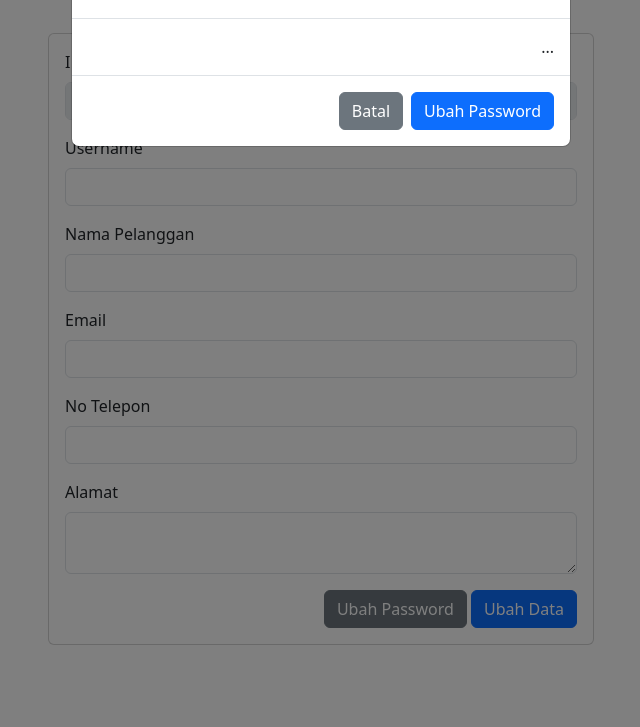
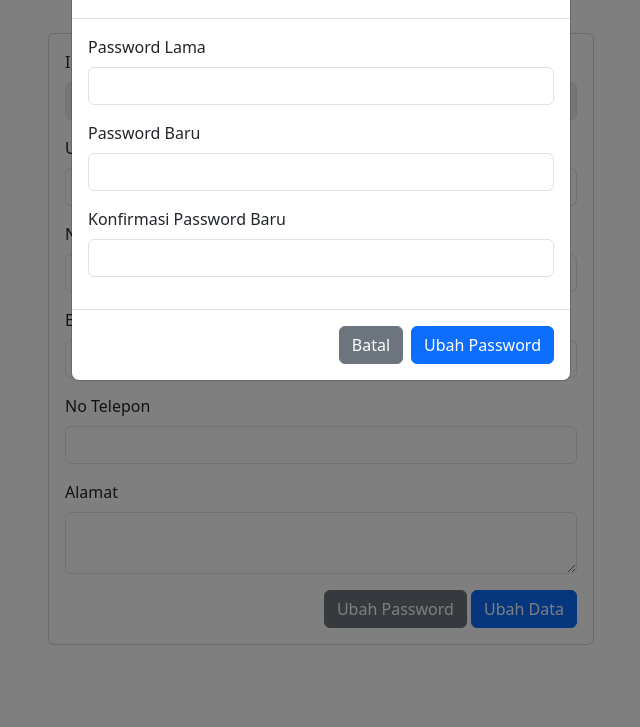
Before and after one commit to rudihardianto/website-laundry-php-native, a PHP site: page /laundry_rizal_skripsi/akun/profil.php in a window 1280 px wide, after a click on "Ubah Password". Shown: the part 73-800 px from the top of the page, without its empty margins (319-959 px from the left). Run offline with PHP 8.4, Linux system fonts and the light colour scheme; data that the repository does not hold is empty.

Commit message:
modal ubah password

```diff
--- a/akun/profil.php
+++ b/akun/profil.php
@@ -102,7 +102,31 @@ $profil = query("SELECT * FROM master")[0];
                                                     aria-label="Close"></button>
                                             </div>
                                             <div class="modal-body">
-                                                ...
+                                                <div class="row">
+                                                    <div class="col text-start">
+                                                        <div class="mb-3">
+                                                            <label for="password" class="form-label">
+                                                                Password Lama
+                                                            </label>
+                                                            <input type="password" name="password" id="password"
+                                                                class="form-control" autocomplete="off">
+                                                        </div>
+                                                        <div class="mb-3">
+                                                            <label for="password" class="form-label">
+                                                                Password Baru
+                                                            </label>
+                                                            <input type="password" name="password" id="password"
+                                                                class="form-control" autocomplete="off">
+                                                        </div>
+                                                        <div class="mb-3">
+                                                            <label for="password" class="form-label">
+                                                                Konfirmasi Password Baru
+                                                            </label>
+                                                            <input type="password" name="password" id="password"
+                                                                class="form-control" autocomplete="off">
+                                                        </div>
+                                                    </div>
+                                                </div>
                                             </div>
                                             <div class="modal-footer">
                                                 <button type="button" class="btn btn-secondary"
```
